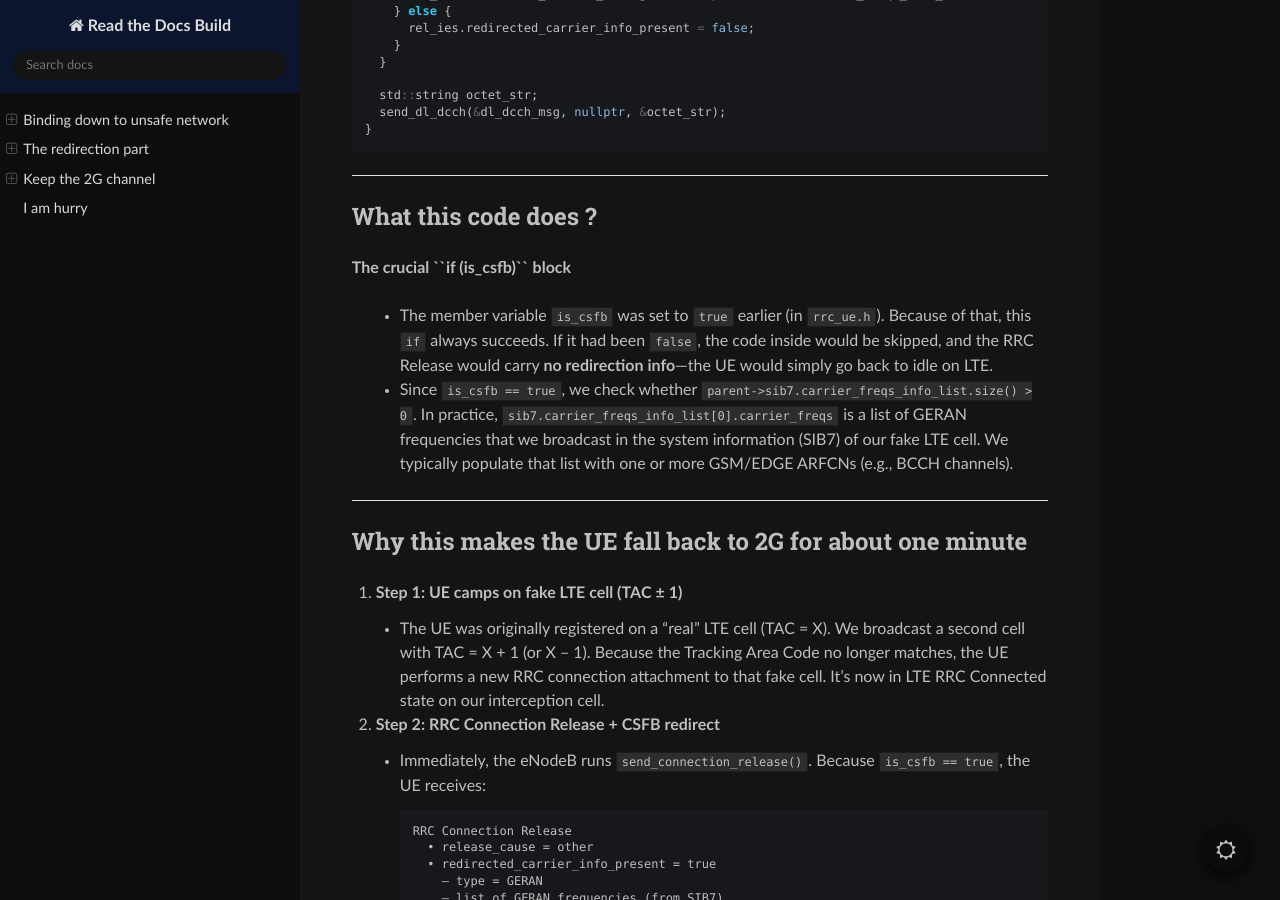
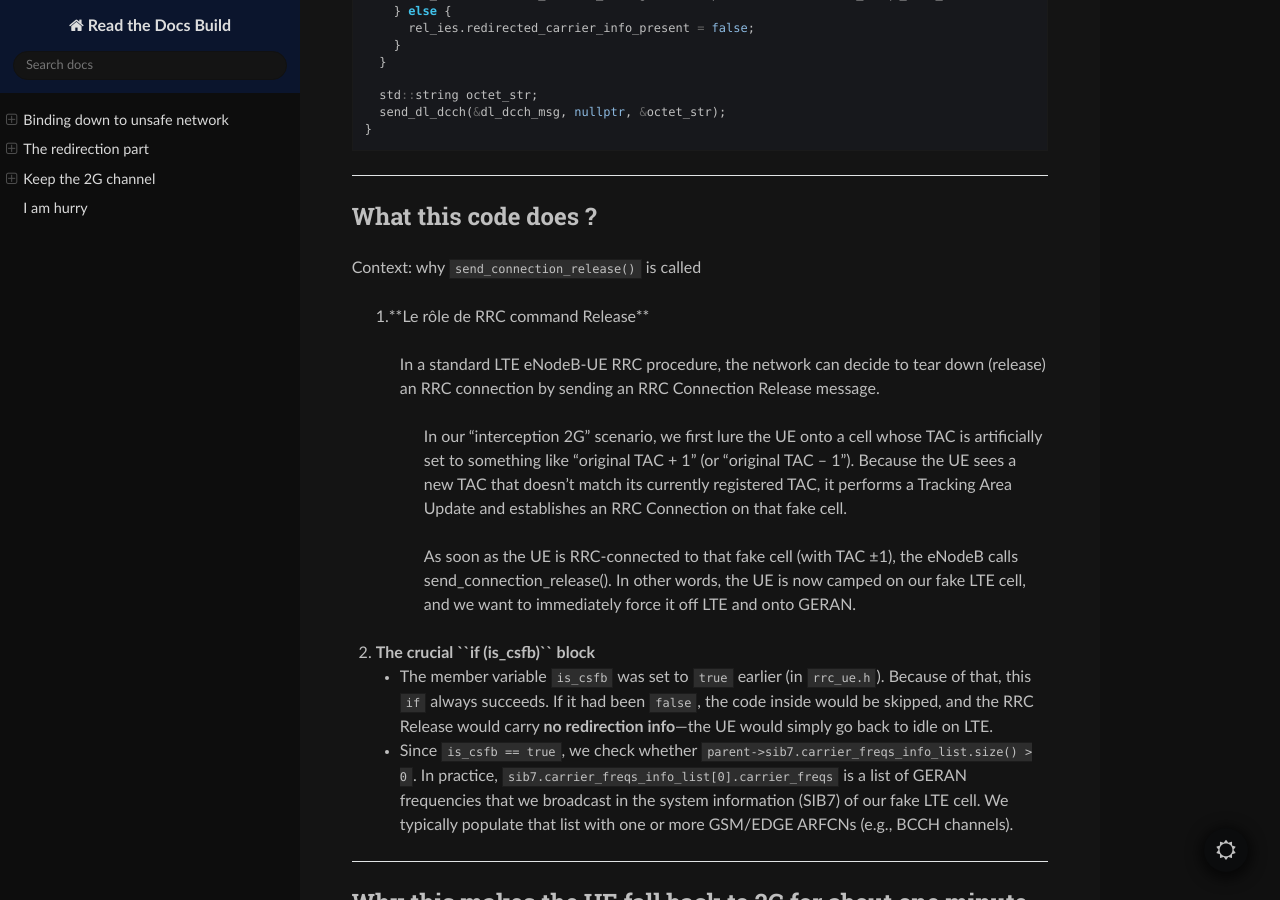
Before and after one commit to bbaranoff/binding-down-to-gsm, a Sphinx documentation site: the page built from docs/index.rst, in a window 1280 px wide and 900 px high, scrolled down 1945 px. Built offline with Sphinx 7.4.7 and the Read the Docs theme 3.1.0, drawn with Linux system fonts in a browser that asks for light colours.

Commit message:
Update index.rst

```diff
--- a/docs/index.rst
+++ b/docs/index.rst
@@ -80,8 +80,19 @@ it looks like this:
 
 What this code does ?
 ---------------------
+Context: why ``send_connection_release()`` is called
 
-**The crucial ``if (is_csfb)`` block**
+ 1.**Le rôle de RRC command Release**
+
+   In a standard LTE eNodeB‐UE RRC procedure, the network can decide to tear down (release) an RRC connection by sending an RRC Connection Release message.
+
+    In our “interception 2G” scenario, we first lure the UE onto a cell whose TAC is artificially set to something like “original TAC + 1” (or “original TAC – 1”). Because the UE sees a new TAC that doesn’t match its currently registered TAC, it performs a Tracking Area Update and establishes an RRC Connection on that fake cell.
+
+    As soon as the UE is RRC‐connected to that fake cell (with TAC ±1), the eNodeB calls send_connection_release(). In other words, the UE is now camped on our fake LTE cell, and we want to immediately force it off LTE and onto GERAN.
+
+
+
+2. **The crucial ``if (is_csfb)`` block**
 
    -  The member variable ``is_csfb`` was set to ``true`` earlier (in
       ``rrc_ue.h``). Because of that, this ``if`` always succeeds. If it
```
